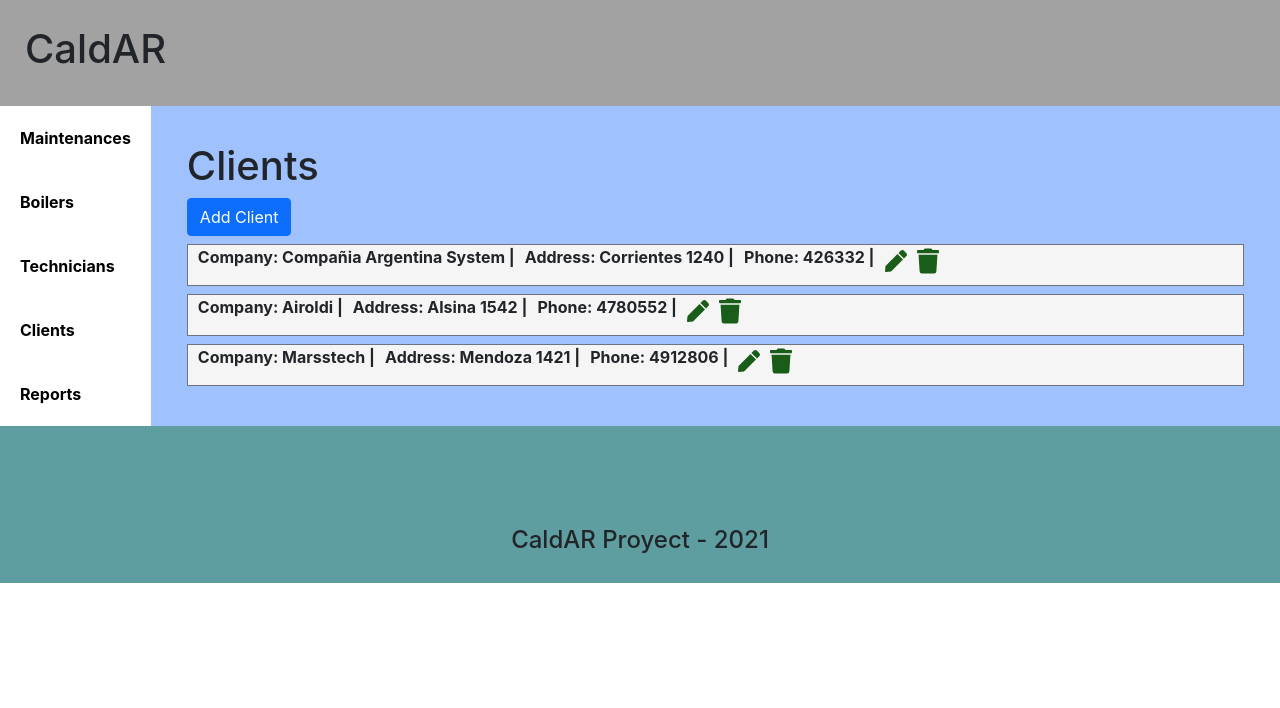
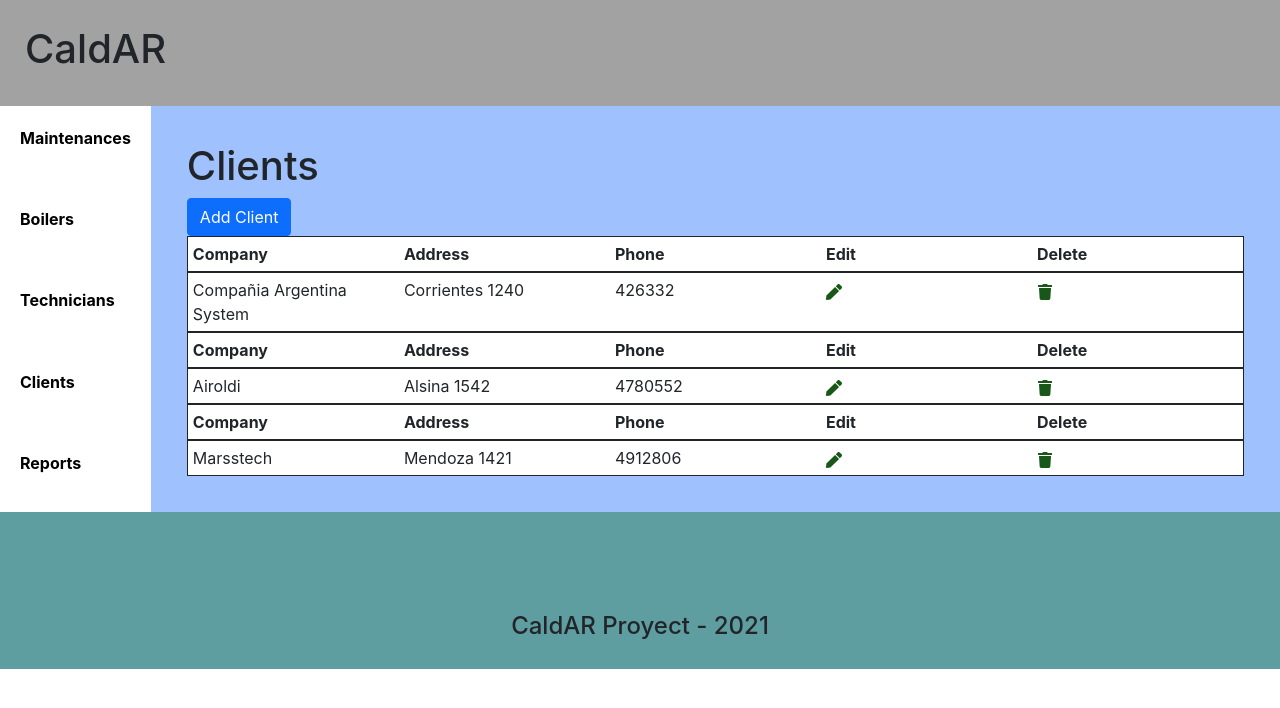
Before and after one commit to GonzaloDeCastro/FrontendCaldAR, a React (Create React App) app: page /clients in a window 1280 px wide. Shown: the top 708 px of the page. Built offline with nearby package versions, Linux system fonts and the light colour scheme; the HTML template or start-up script is replaced by a standard one.

Commit message:
Se codifica ABM clientes en formato de tabla

```diff
--- a/src/Boilers/index.jsx
+++ b/src/Boilers/index.jsx
@@ -1,7 +1,37 @@
 import React from 'react';
 
 const Boilers = () => {
-  return <h1>Boilers</h1>;
+  return (
+    <div>
+      <table class='table'>
+        <thead>
+          <tr>
+            <th scope='col'>Company</th>
+            <th scope='col'>Address</th>
+            <th scope='col'>Phone</th>
+            <th scope='col'>Edit</th>
+            <th scope='col'>Delete</th>
+          </tr>
+        </thead>
+        <tbody>
+          <tr>
+            <td>Compañia Argentina System</td>
+            <td>Corrientes 1240</td>
+            <td>@426332</td>
+            <td>Lapiz</td>
+            <td>@tacho</td>
+          </tr>
+          <tr>
+            <td>Airoldi</td>
+            <td>Alsina 1542</td>
+            <td>4780552</td>
+            <td>Lapiz</td>
+            <td>tacho</td>
+          </tr>
+        </tbody>
+      </table>
+    </div>
+  );
 };
 
 export default Boilers;
--- a/src/Clients/style.module.css
+++ b/src/Clients/style.module.css
@@ -1,16 +1,21 @@
-.hola {
+table {
+  width: 100%;
+  background-color: white;
+}
+tr {
   display: flex;
-  background-color: whitesmoke;
+  flex-direction: row;
+  justify-content: space-between;
+  border: solid 1px;
 }
 
-.hola p {
-  font-weight: bold;
-  padding-left: 10px;
+td,
+th {
+  width: 100%;
+  padding: 5px 0px 5px 5px;
 }
 
-.hola .icon {
-  font-size: xx-large;
-  color: rgb(25, 93, 25);
+.icon {
   cursor: pointer;
-  padding-left: 10px;
+  color: rgb(23, 87, 23);
 }
--- a/src/Clients/userClient.jsx
+++ b/src/Clients/userClient.jsx
@@ -4,20 +4,36 @@ import styles from './style.module.css';
 export const ClientItem = (props) => {
   const { clientToShow, onDelete, onEdit } = props;
   return (
-    <div className='border border-secondary my-2'>
-      <div className={styles.hola}>
-        <p>Company: {clientToShow.company} |</p>
-        <p>Address: {clientToShow.address} |</p>
-        <p>Phone: {clientToShow.phone} | </p>
+    <table>
+      <thead>
+        <tr>
+          <th scope='col'>Company</th>
+          <th scope='col'>Address</th>
+          <th scope='col'>Phone</th>
+          <th scope='col'>Edit</th>
+          <th scope='col'>Delete</th>
+        </tr>
+      </thead>
+      <tbody>
+        <tr>
+          <td>{clientToShow.company}</td>
+          <td>{clientToShow.address}</td>
+          <td>{clientToShow.phone}</td>
+          <td>
             <EditIcon
               onClick={() => onEdit(clientToShow)}
               className={styles.icon}
             />
+          </td>
+          <td>
+            {' '}
             <DeleteIcon
               onClick={() => onDelete(clientToShow.id)}
               className={styles.icon}
             />
-      </div>
-    </div>
+          </td>
+        </tr>
+      </tbody>
+    </table>
   );
 };
```
Lines whose indentation alone changed are shown as unchanged.
